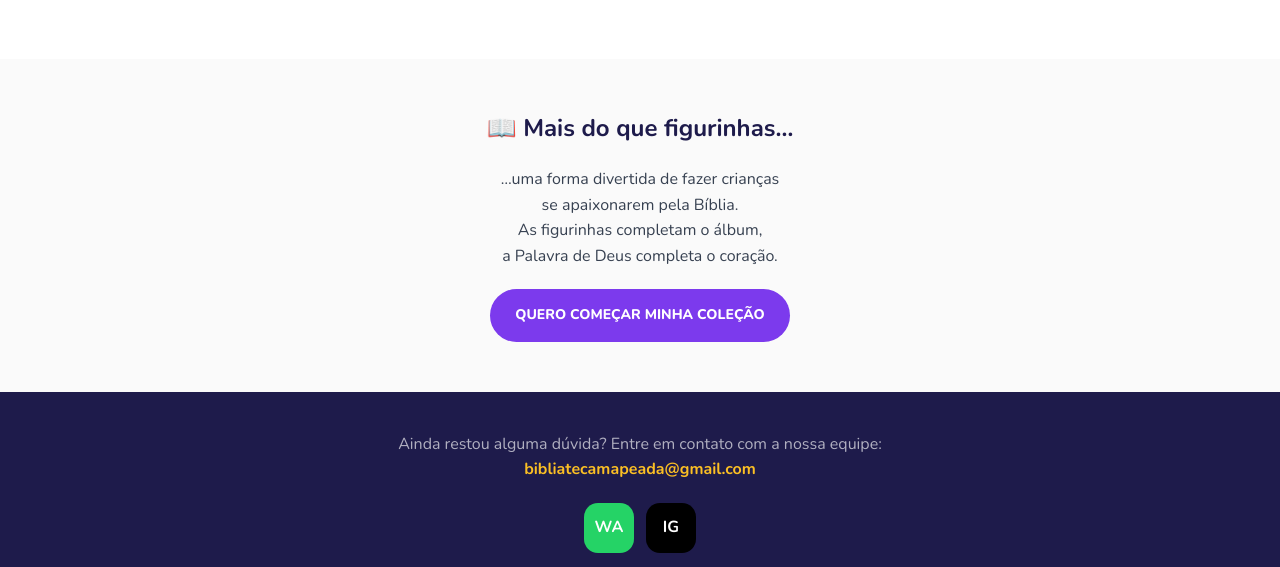
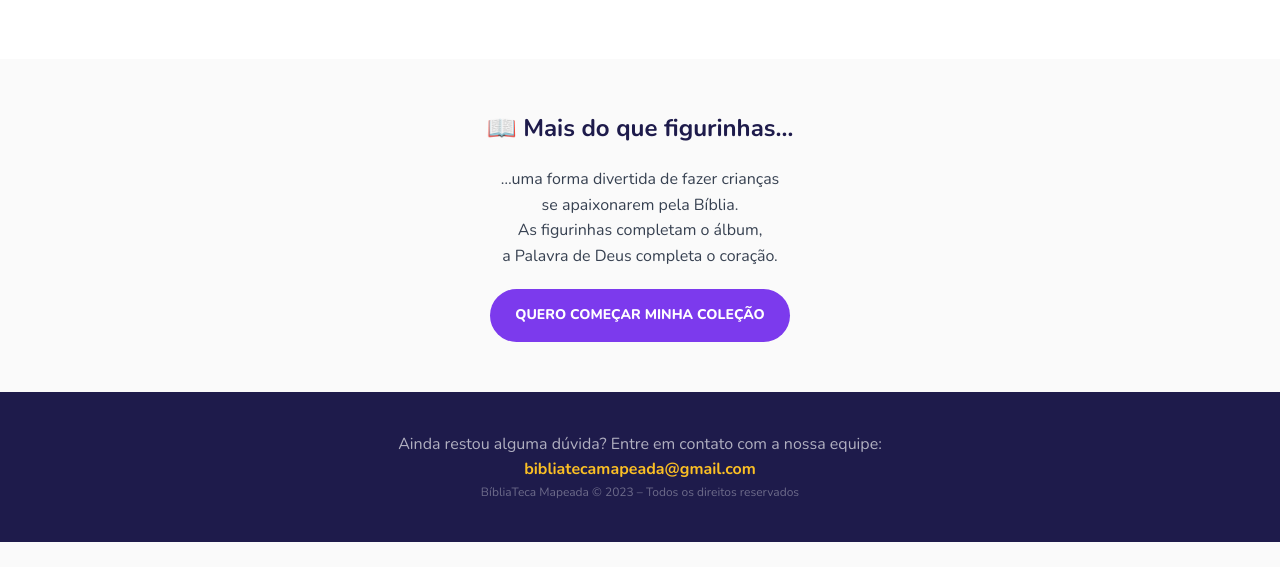
Before and after one commit to handinhuttk/album-cristao-landing, a plain HTML site: page index.html in a window 1280 px wide. Shown: the part 7108-7675 px from the top of the page. After the commit the page ends 7650 px from the top, so only its background shows below. Drawn offline with nearby package versions, Linux system fonts and the light colour scheme.

Commit message:
style: remove logo e redes sociais do footer

```diff
--- a/index.html
+++ b/index.html
@@ -334,11 +334,6 @@
         <div class="container">
             <p>Ainda restou alguma dúvida? Entre em contato com a nossa equipe:<br>
             <a href="mailto:bibliatecamapeada@gmail.com">bibliatecamapeada@gmail.com</a></p>
-            <div class="social-links">
-                <a href="https://api.whatsapp.com/message/CPY77AHXZDB6L1" target="_blank" class="whatsapp">WA</a>
-                <a href="https://www.instagram.com/bibliatecamapeada" target="_blank" class="instagram">IG</a>
-            </div>
-            <img src="https://bibliatecamapeada.com/wp-content/uploads/2023/10/logo-bibliotecamapeada.png" alt="Logo">
             <p class="copyright">BíbliaTeca Mapeada © 2023 – Todos os direitos reservados</p>
         </div>
     </footer>
```
